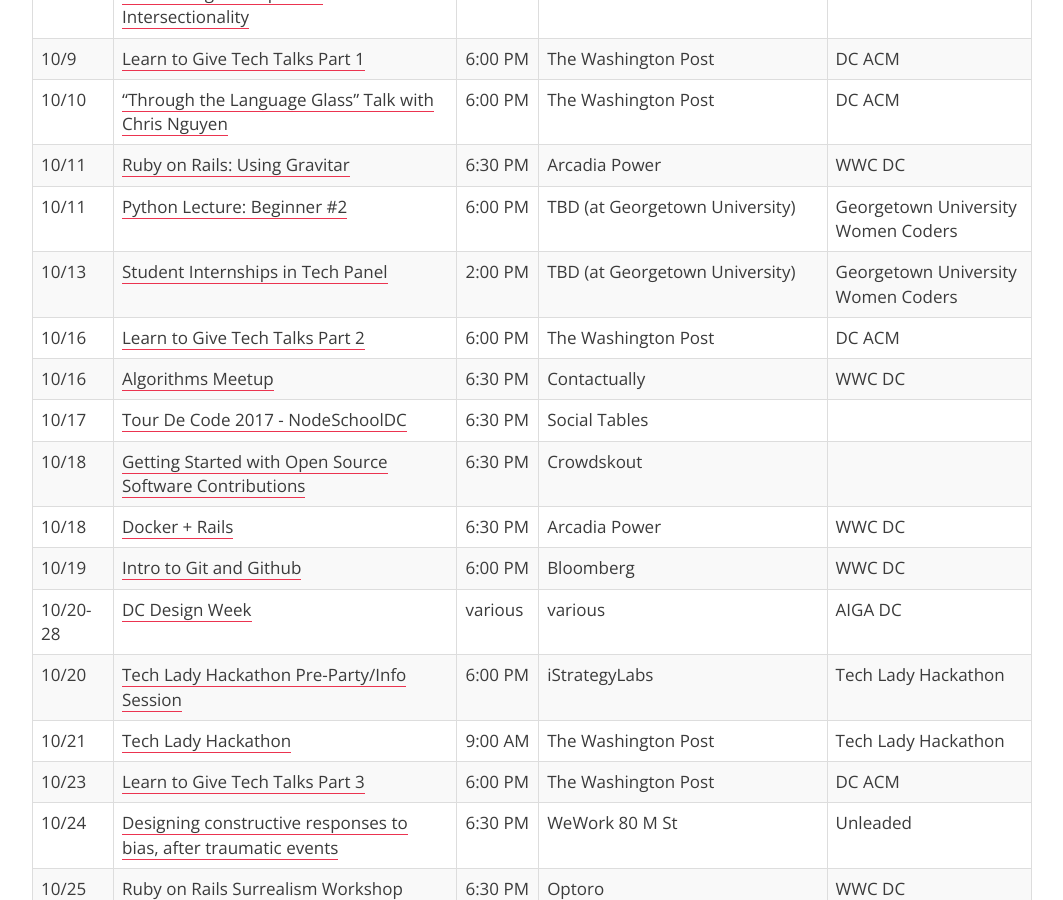
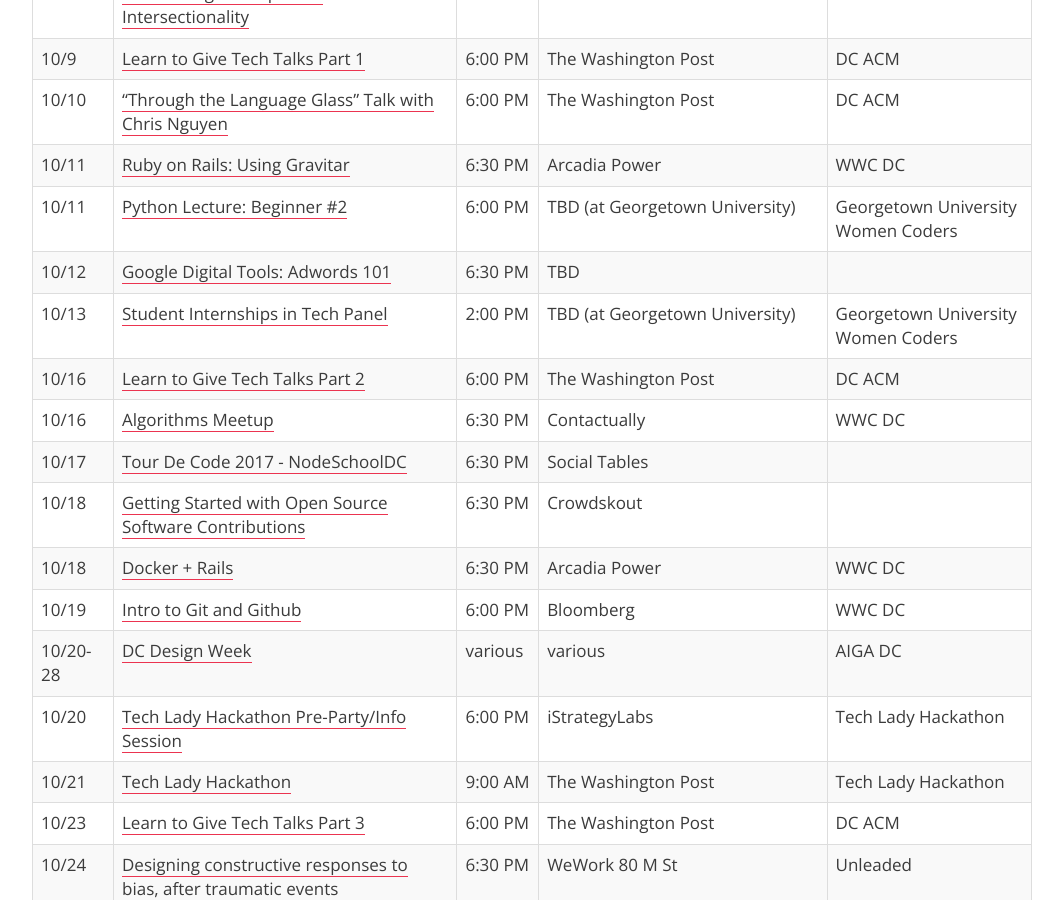
Before and after one commit to dcfemtech/dcfemtech.github.io, a Jekyll site: the page built from _events/tourdecode-2017.markdown, in a window 1280 px wide and 900 px high, scrolled down 1247 px. Shown: the whole window, without its empty margins (108-1171 px from the left). Built offline with Jekyll 4.4.1, drawn with Linux system fonts in a browser that asks for light colours.

Commit message:
Add adwords event to tdc

```diff
--- a/_events/tourdecode-2017.markdown
+++ b/_events/tourdecode-2017.markdown
@@ -35,6 +35,7 @@
 | 10/10 | ["Throu­gh the Language Glass"­ Talk with Chris Nguyen](https://www.meetup.com/ACM-DC/events/242954315/) | 6:00 PM | The Washington Post | DC ACM |
 | 10/11 | [Ruby on Rails: Using Gravitar](https://www.meetup.com/Women-Who-Code-DC/events/243597140/) | 6:30 PM | Arcadia Power | WWC DC |
 | 10/11 | [Python Lecture: Beginner #2](http://guwecode.georgetown.domains/event/python-lecture-beginner-2/) | 6:00 PM | TBD (at Georgetown University) | Georgetown University Women Coders |
+| 10/12 | [Google Digital Tools: Adwords 101]() | 6:30 PM | TBD |
 | 10/13 | [Student Internships in Tech Panel](http://guwecode.georgetown.domains/event/student-internships-in-tech-panel/) | 2:00 PM | TBD (at Georgetown University) | Georgetown University Women Coders |
 | 10/16 | [Learn to Give Tech Talks Part 2](https://www.meetup.com/ACM-DC/events/242954241/) | 6:00 PM | The Washington Post | DC ACM |
 | 10/16 | [Algorithms Meetup]() | 6:30 PM | Contactually | WWC DC |
```
